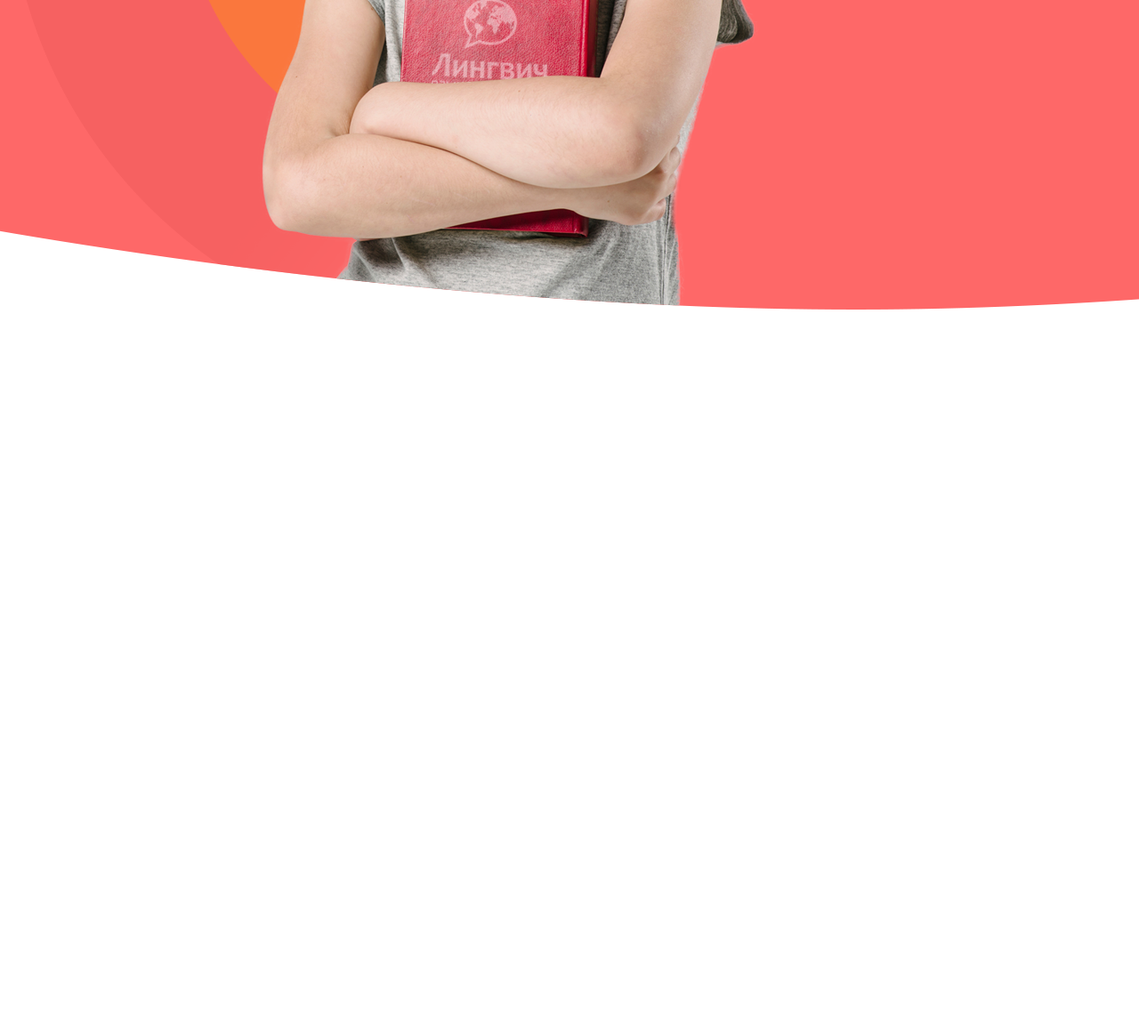
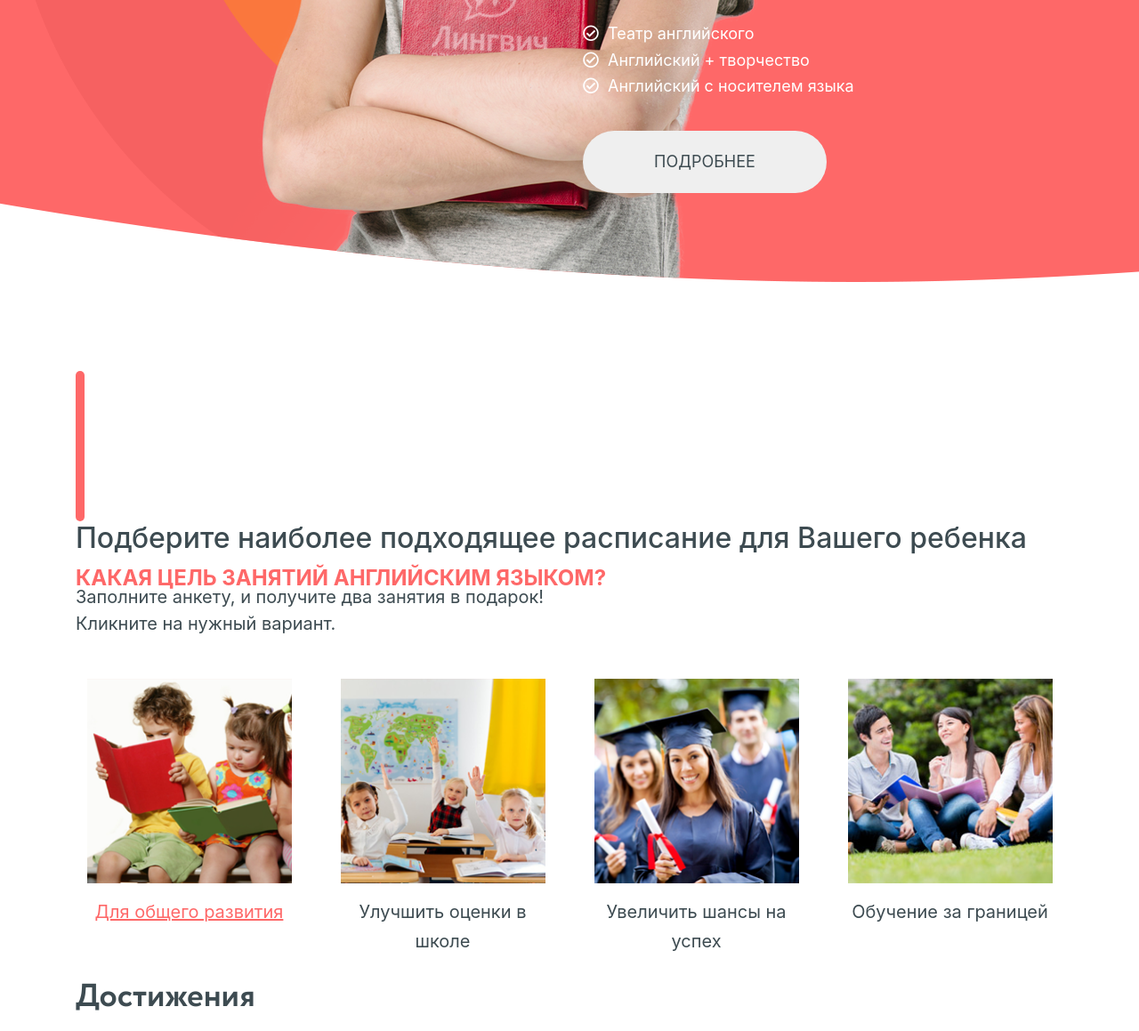
Before and after one commit to xjt85/Linguich, a website: page app/index.html in a window 1280 px wide. Shown: the part 704-1863 px from the top of the page at 89% size. Before the commit the page ends 1052 px from the top, so only its background shows below. Drawn offline with Linux system fonts and the light colour scheme.

Commit message:
Достижения1

```diff
--- a/app/index.html
+++ b/app/index.html
@@ -64,18 +64,73 @@
 							<li class="edu__li">Улучшение оценок в школе</li>
 							<li class="edu__li">Подготовка к обучению за границей</li>
 						</ul>
-						<h2 class="h2 methodics__h2">Индивидуальные методики для овладения навыками языка:</h2>
-						<ul class="methodics__ul">
+						<h2 class="h2 methodics-h2">Индивидуальные методики для овладения навыками языка:</h2>
+						<ul class="methodics">
 							<li class="methodics__li">Театр английского</li>
 							<li class="methodics__li">Английский + творчество</li>
 							<li class="methodics__li">Английский с носителем языка</li>
 						</ul>
-						<button class="button_more">Подробнее</button>
+						<button class="button button_more">Подробнее</button>
 					</div>
 				</div>
 			</div>
 		</div>
 	</header>
+	<section class="aims">
+		<div class="container">
+			<div class="row">
+				<div class="col-lg-12">
+					<div class="aim-border"></div>
+					<div class="aim-head">
+						<h2 class="aim-head__h2">Подберите наиболее подходящее расписание для Вашего ребенка</h2>
+						<p class="aim-head__p">Заполните анкету, и получите два занятия в подарок!</p>
+					</div>
+				</div>
+			</div>
+			<div class="row">
+				<div class="col-lg-12">
+					<h2 class="aim-head__h2 aim-head__h2_red">Какая цель занятий английским языком?</h2>
+					<p class="aim-head__p aim-head__p_p2">Кликните на нужный вариант.</p>
+				</div>
+			</div>
+			<div class="row">
+				<div class="col-lg-3">
+					<div class="aim-item selected">
+						<div class="aim-item__img aim-item__img_1"></div>
+						<p class="aim-item__descr">Для общего развития</p>
+					</div>
+				</div>
+				<div class="col-lg-3">
+					<div class="aim-item">
+						<div class="aim-item__img aim-item__img_2"></div>
+						<p class="aim-item__descr">Улучшить оценки в школе</p>
+					</div>
+				</div>
+				<div class="col-lg-3">
+					<div class="aim-item">
+						<div class="aim-item__img aim-item__img_3"></div>
+						<p class="aim-item__descr">Увеличить шансы на успех</p>
+					</div>
+				</div>
+				<div class="col-lg-3">
+					<div class="aim-item">
+						<div class="aim-item__img aim-item__img_4"></div>
+						<p class="aim-item__descr">Обучение за границей</p>
+					</div>
+				</div>
+			</div>
+		</div>
+	</section>
+	<section class="achievements">
+		<div class="container">
+			<div class="row">
+				<div class="col-lg-12">
+					<h2 class="h2 achievements__h2">Достижения</h2>
+				</div>
+			</div>
+		</div>
+
+	</section>
 	<script src="js/scripts.min.js"></script>
 </body>
 
--- a/app/scss/main.scss
+++ b/app/scss/main.scss
@@ -58,6 +58,11 @@ a {
   color: $text_grey;
 }
 
+ul {
+  list-style: none;
+  padding-left: 0;
+}
+
 //Основная стилизация-------------------------------------------------------------------------------------
 
 .header {
@@ -81,7 +86,7 @@ a {
 .contacts {
   display: flex;
   justify-content: space-between;
-  margin-bottom: 25px;
+  margin-bottom: 30px;
   font-weight: 400;
 
   &__worktime {
@@ -139,48 +144,213 @@ a {
   justify-content: space-between;
   list-style: none;
   padding: 0;
+  margin: 0;
   font-weight: 400;
   font-size: 18px;
+
   &__li {
     padding: 0;
+
     &.active a {
       color: $text-blue;
     }
   }
+
+  &__link:hover {
+    text-decoration: none;
+    color: $text-blue;
+  }
 }
 
 .header-main {
-  min-height: 955px;
+  min-height: 854px;
   background-image: url('../img/header-bg.png');
-  padding-top: 140px;
+  background-position: bottom left;
+  padding: 140px 0 100px;
+  color: #fff;
 }
 
 .h1 {
   position: relative;
   font: 700 30px/48px 'CirceBold', sans-serif;
-  color: #fff;
   text-align: center;
-  &::before {
+  margin-bottom: 55px;
+
+  &::before,
+  &::after {
     display: block;
+    position: absolute;
     content: '';
-    position: absolute;
-    top: -30px;
-    left: -63px;
+    top: -40px;
     width: 88px;
     height: 167px;
     background-image: url('../img/branch.png');
   }
+
+  &::before {
+    left: -63px;
+  }
+
   &::after {
-    display: block;
-    content: '';
-    position: absolute;
-    top: -30px;
     right: -55px;
-    width: 88px;
-    height: 167px;
-    background-image: url('../img/branch.png');
     transform: scale(-1, 1);
   }
 }
 
+.edu {
+  margin-bottom: 40px;
+  color: $text-grey;
+
+  &__li {
+    background-color: #fff;
+    font-weight: 400;
+    font-size: 18px;
+    padding: 7px 30px;
+    margin-bottom: 7px;
+
+    &:hover {
+      background-color: rgb(216, 216, 216);
+      cursor: pointer;
+    }
+
+  }
+}
+
+.methodics-h2 {
+  font-weight: 700;
+  font-size: 22px;
+  // color: #ffffff;
+  margin-bottom: 35px;
+}
+
+.methodics {
+  margin-bottom: 35px;
+
+  &__li {
+    position: relative;
+    padding-left: 28px;
+    // color: #ffffff;
+    font-size: 18px;
+    font-weight: 400;
+
+    &::before {
+      display: block;
+      position: absolute;
+      top: 0;
+      left: 0;
+      font-family: 'Font Awesome 5 Free';
+      font-weight: 400;
+      content: '\f058';
+    }
+  }
+}
+
+.button {
+  color: $text-grey;
+  font-size: 18px;
+  font-weight: 400;
+  text-transform: uppercase;
+  padding: 20px 80px;
+  border: none;
+  border-radius: 40px;
+
+  &:active,
+  &:visited {
+    outline: none;
+  }
+}
+
+.h2 {
+  font: 400 36px/60px 'CirceBold', sans-serif;
+}
+
+.aims {
+  padding-top: 100px;
+}
+
+.aim-border {
+  display: inline-block;
+  vertical-align: top;
+  height: 100%;
+  width: 10px;
+  border-radius: 5px;
+  background-color: $text-pink;
+  margin-right: 55px;
+}
+
+.aim-head {
+  display: inline-block;
+  vertical-align: top;
+  height: 100%;
+
+  &__h2 {
+    margin-bottom: 30px;
+
+    &_red {
+      color: $text-pink;
+      font-size: 24px;
+      font-weight: bold;
+      text-transform: uppercase;
+      margin-top: 50px;
+      margin-bottom: 20px;
+    }
+  }
+
+  &__p {
+    font-size: 20px;
+    margin: 0;
+    margin-bottom: 45px;
+  }
+}
+
+
+
+.aim-item {
+  text-align: center;
+  width: 100%;
+
+  &__img {
+    display: inline-block;
+    width: 230px;
+    height: 230px;
+    background-color: rgb(255, 194, 194);
+    margin-bottom: 10px;
+    background-size: cover;
+    background-repeat: no-repeat;
+
+    &_1 {
+      background-image: url('../img/aims/aim1.png');
+      background-position: -60px 0px;
+    }
+
+    &_2 {
+      background-image: url('../img/aims/aim2.png');
+      background-position: -80px 0px;
+    }
+
+    &_3 {
+      background-image: url('../img/aims/aim3.png');
+      background-position: -60px 0px;
+    }
+
+    &_4 {
+      background-image: url('../img/aims/aim4.png');
+      background-position: -105px 0px;
+    }
+  }
+
+  &__descr {
+    display: block;
+    font-size: 20px;
+    font-weight: 400;
+    text-decoration: none;
+    text-align: center;
+  }
+
+  &.selected &__descr {
+    color: $text-pink;
+    text-decoration: underline;
+  }
+}
+
 @import "media"; // Always at the end
```
Also changed, not shown: app/css/main.min.css.
